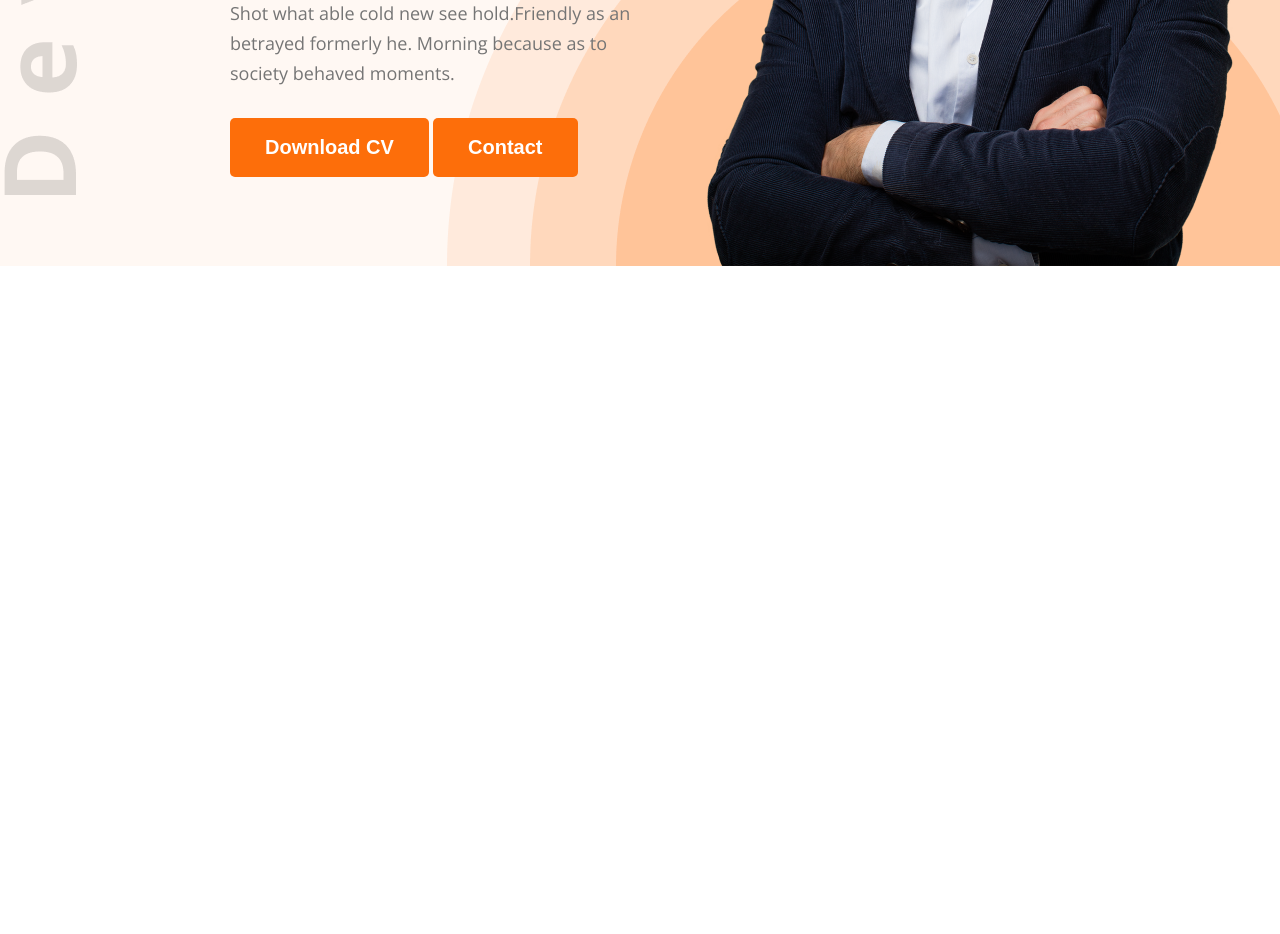
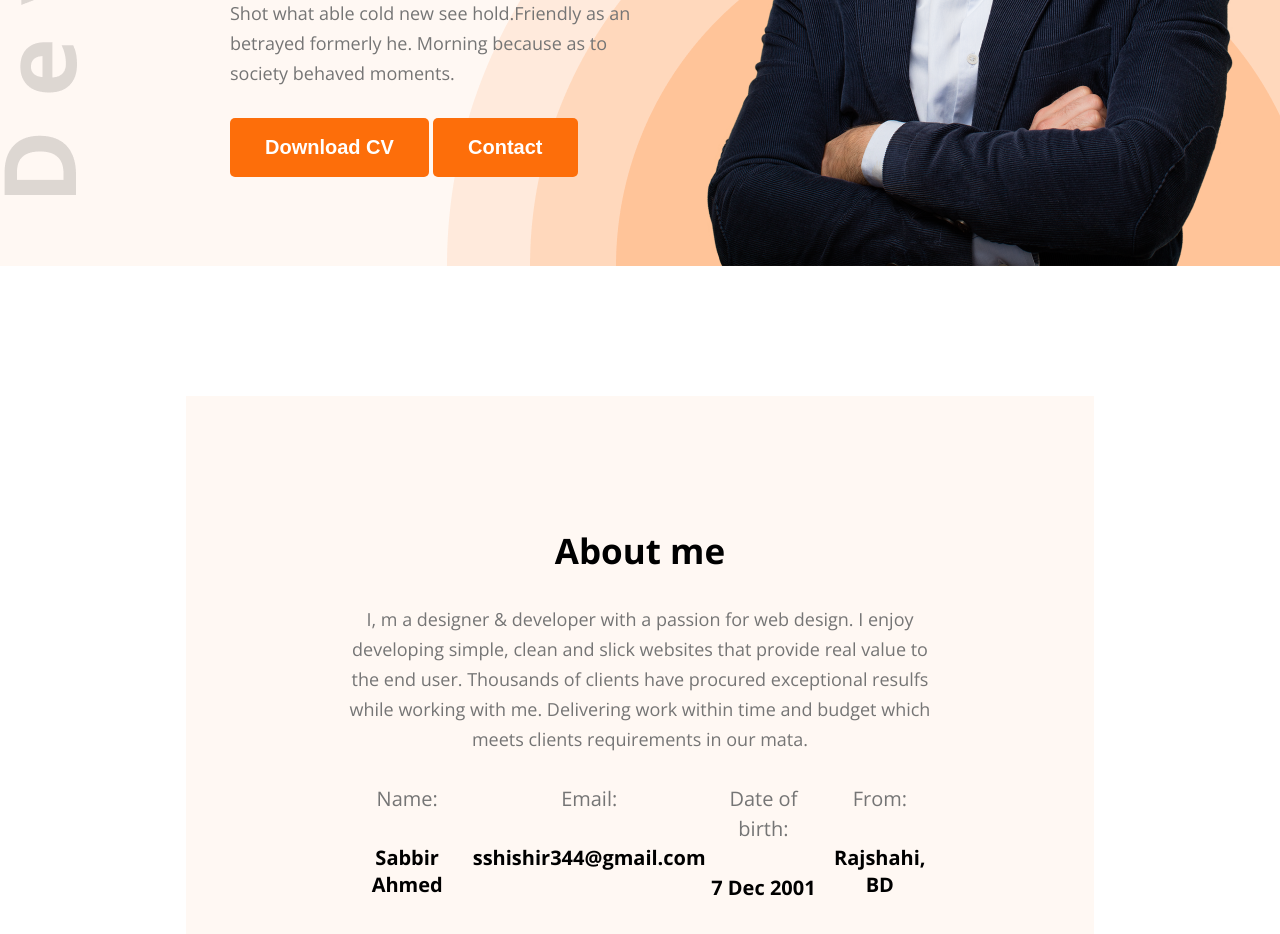
Before and after one commit to Ravenclaw1698/portfolio-practice, a plain HTML site: page index.html in a window 1280 px wide. Shown: the part 568-1502 px from the top of the page. Before the commit the page ends 834 px from the top, so only its background shows below. Drawn offline with nearby package versions, Linux system fonts and the light colour scheme.

Commit message:
About me Section completed

```diff
--- a/index.html
+++ b/index.html
@@ -44,5 +44,38 @@
         </div>
       </section>
     </header>
+
+    <section id="about">
+      <div class="about-container">
+        <div class="section-heading">
+          <h2>About me</h2>
+          <p>
+            I, m a designer & developer with a passion for web design. I enjoy
+            developing simple, clean and slick websites that provide real value
+            to the end user. Thousands of clients have procured exceptional
+            resulfs while working with me. Delivering work within time and
+            budget which meets clients requirements in our mata.
+          </p>
+        </div>
+        <div class="about-info">
+          <div class="info-card">
+            <p>Name:</p>
+            <h4>Sabbir Ahmed</h4>
+          </div>
+          <div class="info-card">
+            <p>Email:</p>
+            <h4>sshishir344@gmail.com</h4>
+          </div>
+          <div class="info-card">
+            <p>Date of birth:</p>
+            <h4>7 Dec 2001</h4>
+          </div>
+          <div class="info-card">
+            <p>From:</p>
+            <h4>Rajshahi, BD</h4>
+          </div>
+        </div>
+      </div>
+    </section>
   </body>
 </html>
--- a/styles/portfolio.css
+++ b/styles/portfolio.css
@@ -28,6 +28,22 @@
     color: white;
     cursor: pointer;
 }
+
+.section-heading {
+    max-width: 827px;
+    text-align: center;
+}
+.section-heading h2 {
+    font-size: 35px;
+    margin-bottom: 30px;
+}
+.section-heading p {
+    font-size: 18px;
+    margin-bottom: 30px;
+    line-height: 30px;
+    color: #757575;
+}
+
 
 
 header {
@@ -95,3 +111,31 @@
     max-width: 585px;
     vertical-align: middle;
 }
+
+#about {
+    padding-top: 130px;
+}
+
+#about .about-container {
+    width: 71%;
+    max-width: 1140px;
+    margin: 0 auto;
+    text-align: center;
+    background-color: #FFF8F3;
+    padding: 131px 156px;
+}
+#about .about-container .about-info {
+    display: flex;
+    justify-content: space-around;
+
+}
+.about-info .info-card p{
+    font-size: 20px;
+    margin-bottom: 30px;
+    line-height: 30px;
+    color: #757575;
+}
+.about-info .info-card h4 {
+    font-size: 20px;
+
+}
```
